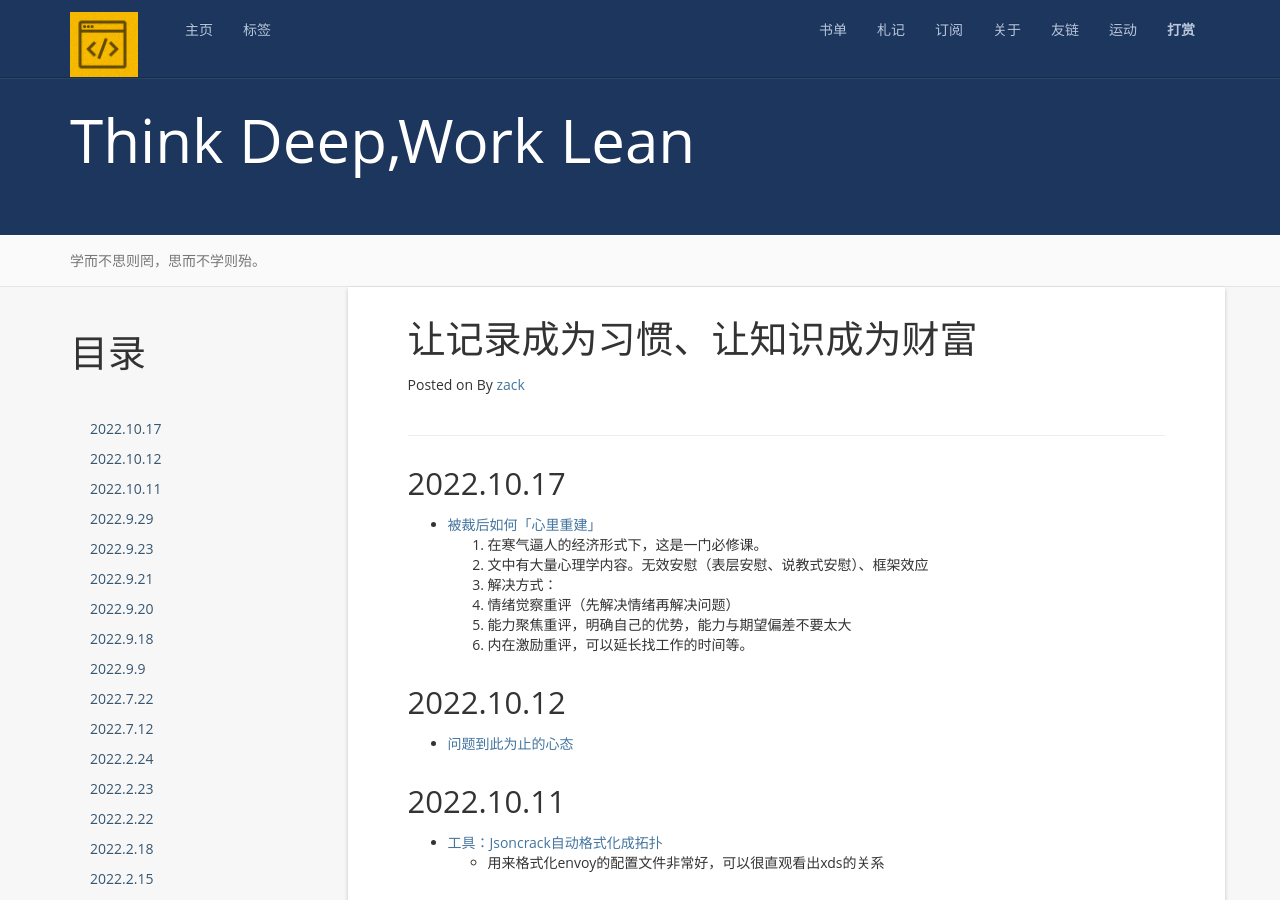
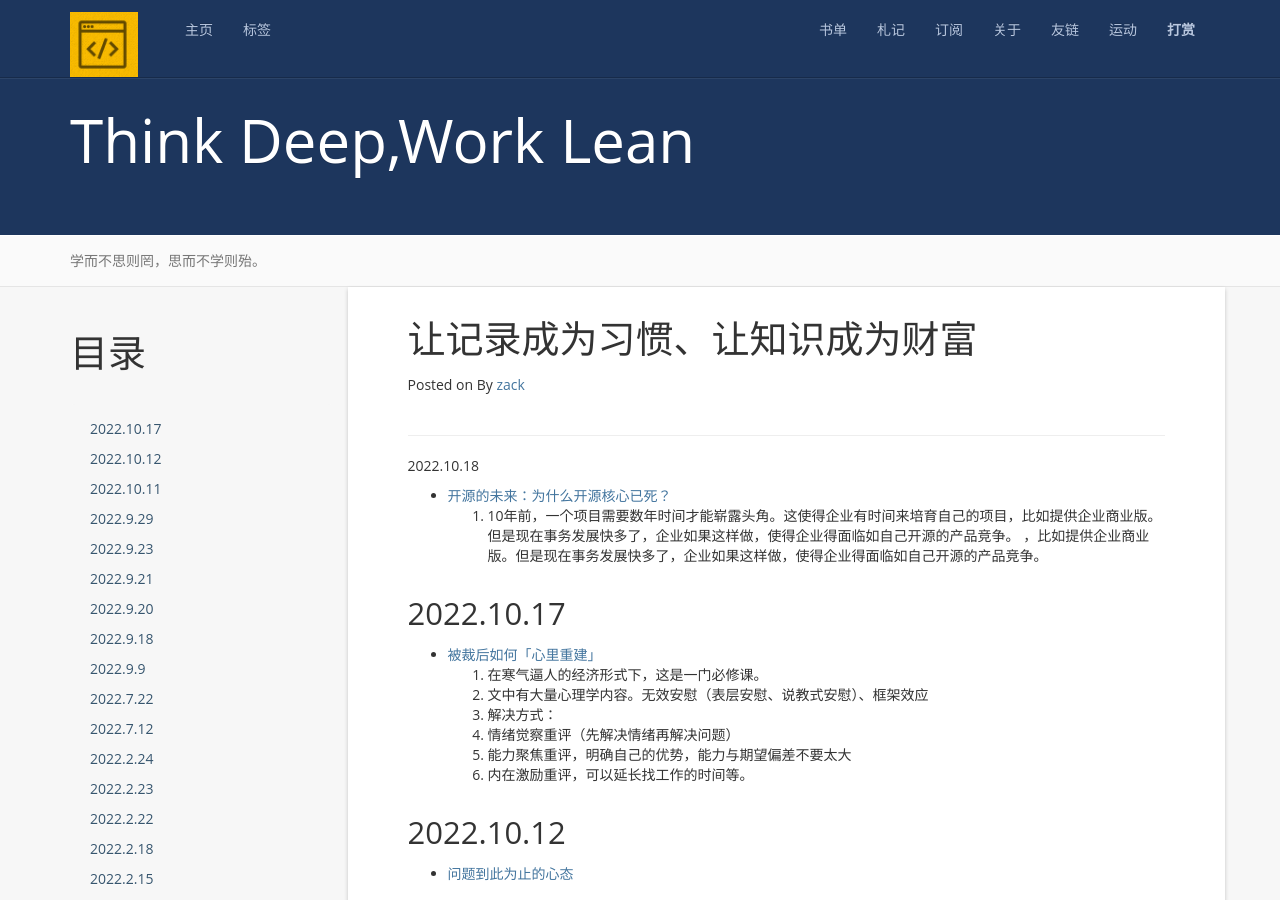
Before and after one commit to zackzhangkai/zackzhangkai.github.io, a Jekyll site: the page built from note.md, in a window 1280 px wide and 900 px high. Built offline with Jekyll 4.4.1, drawn with Linux system fonts in a browser that asks for light colours; nearby versions of some CDN libraries; a script that is not in the unit is left out; comment, search, counter and statistics services are not loaded.

Commit message:
add doc
Signed-off-by: zackzhangkai <zhangkaiamm@gmail.com>

```diff
--- a/note.md
+++ b/note.md
@@ -8,6 +8,10 @@ permalink: /note/
 {:toc}
 
 ------------
+2022.10.18
++ [ 开源的未来：为什么开源核心已死？](https://www.infoq.cn/article/eQRGLjAzl3mjhhwPTE14)
+  1. 10年前，一个项目需要数年时间才能崭露头角。这使得企业有时间来培育自己的项目，比如提供企业商业版。但是现在事务发展快多了，企业如果这样做，使得企业得面临如自己开源的产品竞争。
+，比如提供企业商业版。但是现在事务发展快多了，企业如果这样做，使得企业得面临如自己开源的产品竞争。
 
 2022.10.17
 ----------
```
